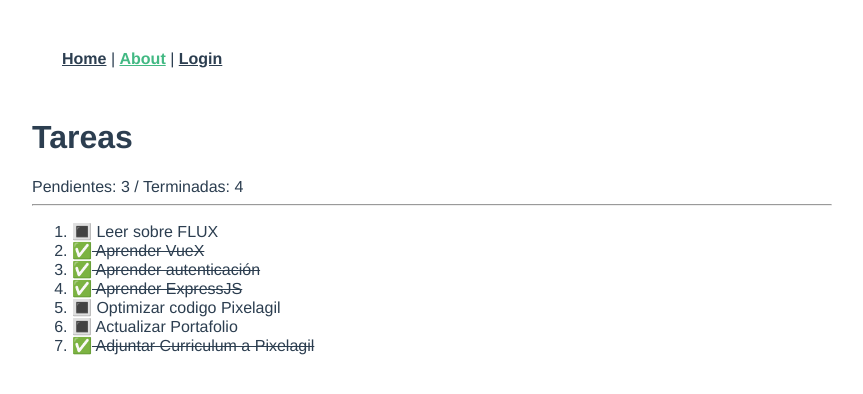
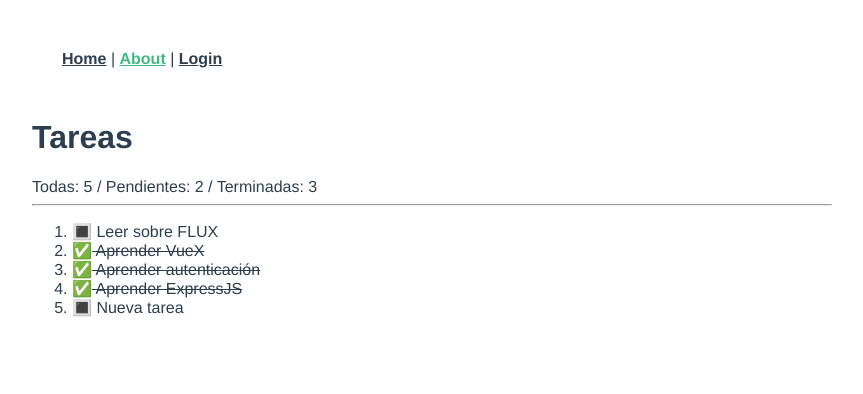
Before and after one commit to AlexSegen/vuex-practice-2, a Vue app: page /about in a window 1280 px wide. Shown: the top 394 px of the page, without its empty margins (208-1071 px from the left). Built offline with nearby package versions, Linux system fonts and the light colour scheme; data requests are answered from the project's data file.

Commit message:
Autenticado Logout

```diff
--- a/db.json
+++ b/db.json
@@ -21,19 +21,9 @@
       "id": "TKXRiNd"
     },
     {
+      "id": "_joroevccspbuwohyr",
       "completed": false,
-      "title": "Optimizar codigo Pixelagil",
-      "id": "xosjQzr"
-    },
-    {
-      "completed": false,
-      "title": "Actualizar Portafolio",
-      "id": "jH6XTgL"
-    },
-    {
-      "completed": true,
-      "title": "Adjuntar Curriculum a Pixelagil",
-      "id": "d7NqiX0"
+      "title": "Nueva tarea"
     }
   ]
 }
--- a/src/store.js
+++ b/src/store.js
@@ -20,11 +20,17 @@ export default new Vuex.Store({
     LOGGEDIN: state => {
       return state.loggedIn
     },
-    TODOS: state => {
+    TODO: state => {
       return state.tarea;
     },
     TODOS: state => {
       return state.tareas;
+    },
+    COMPLETED_TODOS: state => {
+      return state.tareas.filter(tarea => tarea.completed).length;
+    },
+    PENDING_TODOS: state => {
+      return state.tareas.filter(tarea => !tarea.completed).length;
     }
   },
   mutations: {
--- a/src/views/About.vue
+++ b/src/views/About.vue
@@ -1,7 +1,7 @@
 <template>
   <div>
     <h1>Tareas</h1>
-    <span>Pendientes: {{ pending }} / Terminadas: {{ completed }} </span>
+    <span>Todas: {{ TODOS.length }} / Pendientes: {{ PENDING_TODOS }} / Terminadas: {{ COMPLETED_TODOS }} </span>
     <hr>
     <span id="sys-msg" class="sys-msg error" v-if="error" v-text="'😓 Error de conexión'">
     </span>
@@ -15,6 +15,7 @@
 </template>
 
 <script>
+import { mapGetters } from 'vuex'
 import gestionarTareas from "@/components/TareasAdmin";
 import ListaTareas from "@/components/ListaTareas";
 export default {
@@ -29,14 +30,9 @@ export default {
     };
   },
   computed:{
+    ...mapGetters(['TODOS','COMPLETED_TODOS','PENDING_TODOS']),
     loggedIn(){
       return this.$store.state.loggedIn
-    },
-    completed(){
-      return this.$store.state.tareas.filter(tarea => tarea.completed).length
-    },
-    pending(){
-      return this.$store.state.tareas.filter(tarea => !tarea.completed).length
     }
   },
   mounted() {
```
